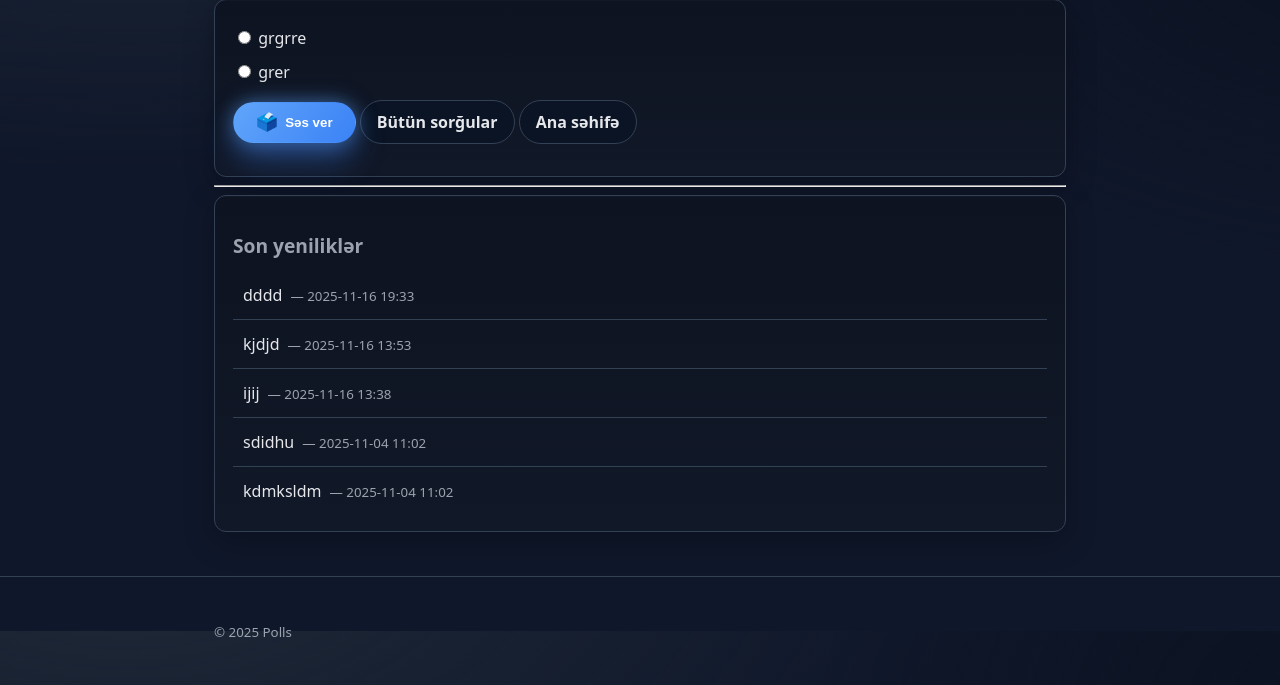
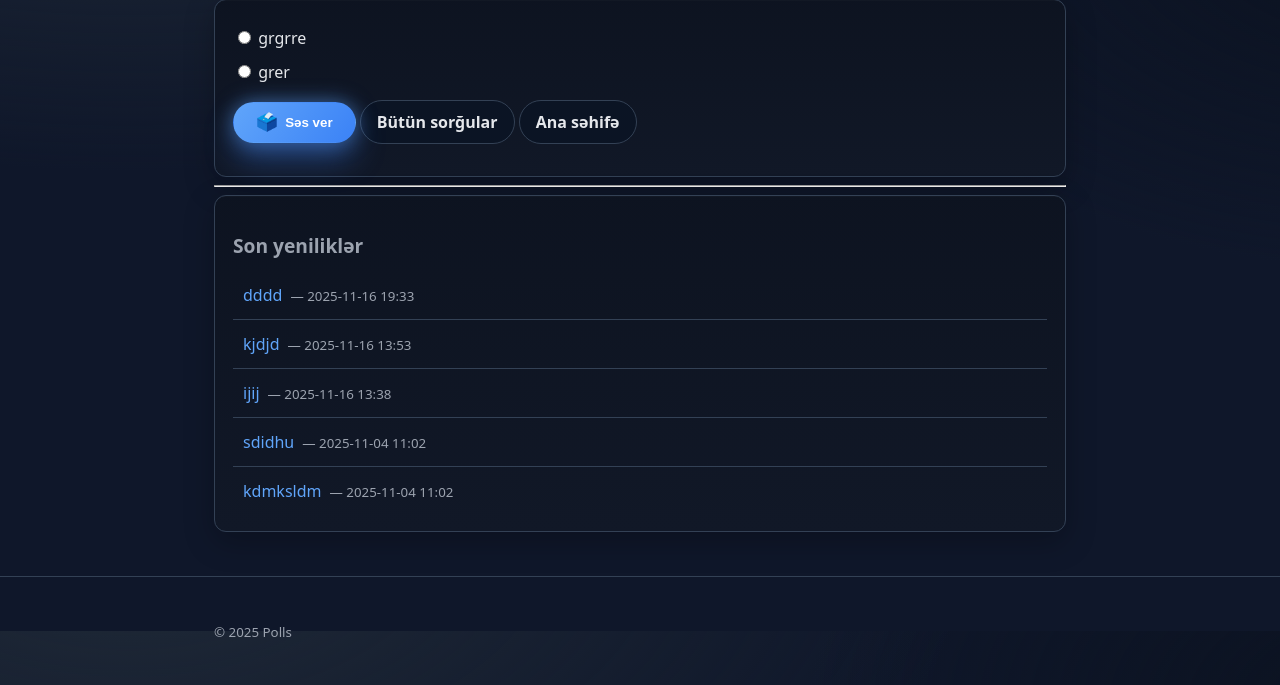
Before and after one commit to DRashid07/Django, a Django app: page /polls/1/ in a window 1280 px wide. Shown: the part 169-854 px from the top of the page. Run offline with Django 5.2, Linux system fonts and the light colour scheme; data comes from the database, SQL or seed files in the repository; both versions use the stored data as it was after the commit.

Commit message:
Updated 2.0

```diff
--- a/polls/static/polls/styles.css
+++ b/polls/static/polls/styles.css
@@ -54,11 +54,19 @@ small { color: var(--muted); }
   box-shadow: 0 1px 0 rgba(255,255,255,0.02) inset, 0 10px 30px rgba(0,0,0,0.25);
 }
 
+
 ul.list { list-style: none; padding: 0; margin: 0; }
 ul.list li { padding: 12px 10px; border-bottom: 1px solid var(--ring); display: flex; align-items: baseline; gap: 8px; }
 ul.list li:last-child { border-bottom: 0; }
-ul.list a { color: var(--text); text-decoration: none; }
-ul.list a:hover { color: var(--brand); text-decoration: underline; }
+ul.list a {
+  color: var(--brand);
+  text-decoration: none;
+  font-weight: 500;
+}
+ul.list a:hover {
+  color: var(--brand);
+  text-decoration: underline;
+}
 
 .page-actions {
   display: flex;
```
Also changed, not shown: db.sqlite3.
